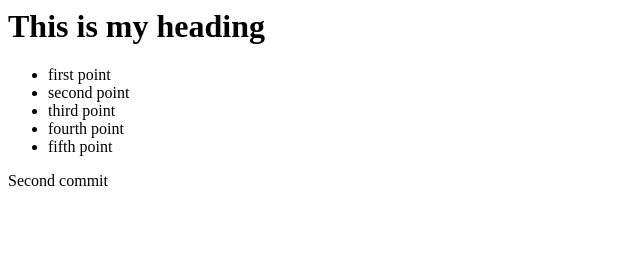
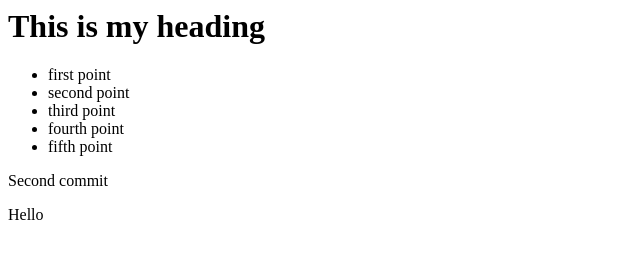
Before and after one commit to vishalsridhar/practiceProject, a plain HTML site: page index.html in a window 1280 px wide. Shown: the full height of the page, 0-640 px from the left. Drawn offline with Linux system fonts and the light colour scheme.

Commit message:
First Change

```diff
--- a/index.html
+++ b/index.html
@@ -8,3 +8,5 @@
 </ul>
 
 <p>Second commit</p>
+
+<p class="firstPush">Hello</p>
```
